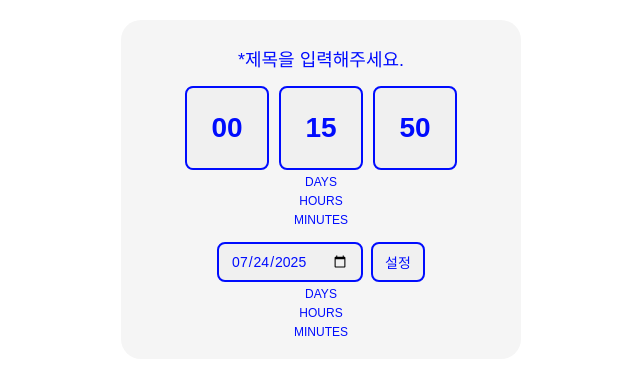
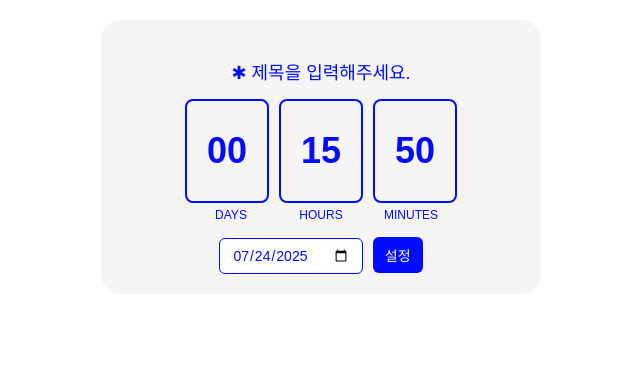
Before and after one commit to todoto1/ddaycount, a plain HTML site: page index.html in a window 1280 px wide. Shown: the whole page, without its empty margins (319-959 px from the left). Drawn offline with Linux system fonts and the light colour scheme; a web font is replaced by a local one.

Commit message:
날짜 정렬 2

```diff
--- a/index.html
+++ b/index.html
@@ -8,7 +8,7 @@
 <style>
   body {
     font-family: 'Pretendard', sans-serif;
-    background: #FFFFFF; /* 바깥 배경 */
+    background: #FFFFFF; /* 바깥 배경 흰색 */
     text-align: center;
     margin: 0;
     padding: 0;
@@ -16,80 +16,79 @@
   #dday-app {
     max-width: 400px;
     margin: 20px auto;
-    background: #F5F5F5; /* 안쪽 박스 */
+    background: #F5F5F5; /* 안쪽 박스 회색 */
     padding: 20px;
     border-radius: 20px;
-    box-sizing: border-box;
   }
-  /* ✅ 수정 가능한 제목 */
   #titleDisplay {
     font-size: 18px;
     color: #000CFE;
-    margin: 5px 0 15px 0;
+    margin-bottom: 10px;
     font-weight: 500;
     outline: none;
     cursor: text;
   }
-  /* ✅ 카운트다운 박스 */
   .flip-container {
     display: flex;
     justify-content: center;
     gap: 10px;
-    margin-top: 10px;
+    margin-top: 15px;
   }
   .flip {
     width: 80px;
-    height: 80px;
+    height: 100px;
     border-radius: 8px;
-    background: #F0F0F0; /* 안쪽 연회색 */
-    border: 2px solid #000CFE; /* 파란색 테두리 */
-    color: #000CFE; /* 파란 폰트 */
+    background: #F5F5F5;
+    border: 2px solid #000CFE;
+    color: #000CFE;
     font-weight: bold;
-    font-size: 28px;
+    font-size: 36px;
     display: flex;
     justify-content: center;
     align-items: center;
   }
+  .label-container {
+    display: flex;
+    justify-content: center;
+    gap: 10px;
+    margin-top: 5px;
+  }
   .label {
-    margin-top: 5px;
+    width: 80px;
+    text-align: center;
     font-size: 12px;
     color: #000CFE;
-    font-weight: 500;
   }
-  /* ✅ 날짜 설정 */
   .date-control {
     margin-top: 15px;
-    display: flex;
-    justify-content: center;
-    gap: 8px;
   }
-  input, button {
+  input[type="date"] {
     font-family: 'Pretendard', sans-serif;
     padding: 8px 12px;
+    border-radius: 6px;
+    border: 1px solid #000CFE;
     font-size: 14px;
-    border-radius: 8px;
-    border: 2px solid #000CFE;
-    background: #F0F0F0;
     color: #000CFE;
-    font-weight: 500;
-  }
-  input[type="date"]:focus {
-    outline: none;
-    background: #E9E9E9;
+    background: #FFFFFF;
   }
   button {
+    background: #000CFE;
+    color: white;
+    border: none;
+    padding: 8px 12px;
+    border-radius: 6px;
+    font-size: 14px;
     cursor: pointer;
-    transition: all 0.2s ease;
+    margin-left: 5px;
   }
   button:hover {
-    background: #E0E0E0;
+    background: #0009e6;
   }
 </style>
 </head>
 <body>
 <div id="dday-app">
-  <!-- ✅ 수정 가능한 제목 -->
-  <h3 id="titleDisplay" contenteditable="true">*제목을 입력해주세요.</h3>
+  <h3 id="titleDisplay" contenteditable="true">✱ 제목을 입력해주세요.</h3>
 
   <div class="flip-container">
     <div class="flip" id="days">00</div>
@@ -102,17 +101,10 @@
     <div class="label">MINUTES</div>
   </div>
 
-<!-- ✅ 날짜 설정은 하단 -->
-<div class="date-control">
-  <input type="date" id="targetDate">
-  <button id="setDate">설정</button>
-</div>
-
-<!-- ✅ 라벨 (카운트다운 박스 아래 정렬) -->
-<div class="label-container">
-  <div class="label">DAYS</div>
-  <div class="label">HOURS</div>
-  <div class="label">MINUTES</div>
+  <div class="date-control">
+    <input type="date" id="targetDate">
+    <button id="setDate">설정</button>
+  </div>
 </div>
 
 <script>
@@ -148,10 +140,10 @@ function startCountdown(targetDate) {
   }
 
   update();
-  countdownTimer = setInterval(update, 1000); // ✅ 1초마다 갱신
+  countdownTimer = setInterval(update, 60000); // 1분마다 갱신
 }
 
-// ✅ 페이지 로드 시 내일 날짜로 기본 설정
+// ✅ 페이지 로드 시 기본값: 내일 날짜
 document.addEventListener('DOMContentLoaded', function() {
   const tomorrow = new Date();
   tomorrow.setDate(tomorrow.getDate() + 1);
@@ -162,6 +154,7 @@ document.addEventListener('DOMContentLoaded', function() {
   startCountdown(targetDate);
 });
 
+// ✅ 설정 버튼 클릭 시 새 날짜 반영
 document.getElementById("setDate").addEventListener("click", () => {
   const selectedDate = document.getElementById("targetDate").value;
   if (!selectedDate) {
```
